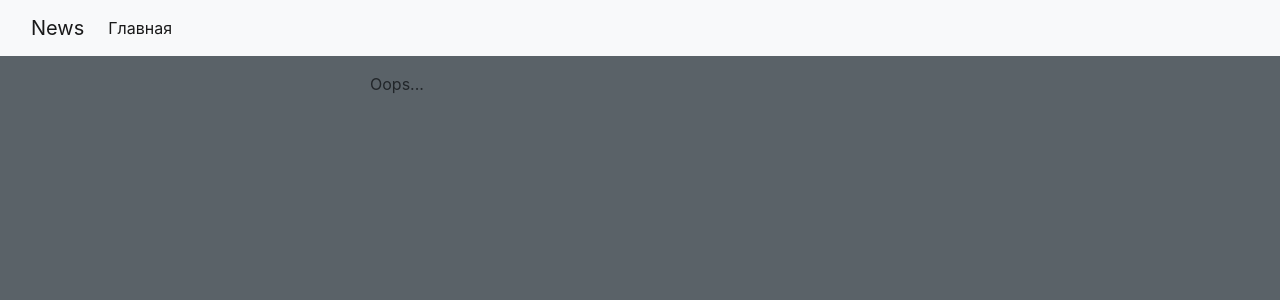
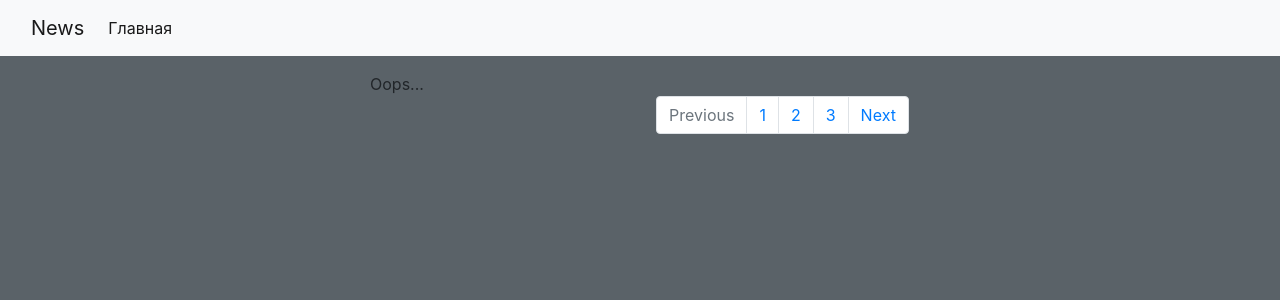
Before and after one commit to kylr42/djangoProject, a Django app: page / in a window 1280 px wide. Shown: the top 300 px of the page. Run offline with Django 3.2, Linux system fonts and the light colour scheme; data that the repository does not hold is empty; some libraries are stand-ins or nearby versions.

Commit message:
html reformating

```diff
--- a/news/templates/news/category.html
+++ b/news/templates/news/category.html
@@ -16,7 +16,7 @@
             </div>
             <div class="card-body">
                 <div class="media">
-                {%  if item.photo %}
+                    {% if item.photo %}
                         <img src="{{ item.photo.url }}" alt="{{ item.photo.name }}"
                              width="350px" class="mr-3">
                     {% else %}
--- a/news/templates/news/get_news.html
+++ b/news/templates/news/get_news.html
@@ -19,7 +19,7 @@
         </div>
         <div class="card-body">
             <div class="media">
-            {%  if news_item.photo %}
+                {% if news_item.photo %}
                     <img src="{{ news_item.photo.url }}" alt="{{ news_item.photo.name }}"
                          width="350px" class="mr-3">
                 {% else %}
@@ -28,7 +28,7 @@
                 {% endif %}
                 <div class="media-body">
                     <h5 class="card-title">{{ news_item.title }}</h5>
-                <p class="card-text">{{ news_item.content|safe|linebreaks}}</p>
+                    <p class="card-text">{{ news_item.content|safe|linebreaks }}</p>
                 </div>
             </div>
         </div>
--- a/news/templates/news/home_news_list.html
+++ b/news/templates/news/home_news_list.html
@@ -20,7 +20,7 @@
             </div>
             <div class="card-body">
                 <div class="media">
-                {%  if item.photo %}
+                    {% if item.photo %}
                         <img src="{{ item.photo.url }}" alt="{{ item.photo.name }}"
                              width="350px" class="mr-3">
                     {% else %}
--- a/news/templates/news/index.html
+++ b/news/templates/news/index.html
@@ -20,7 +20,7 @@
             </div>
             <div class="card-body">
                 <div class="media">
-                {%  if item.photo %}
+                    {% if item.photo %}
                         <img src="{{ item.photo.url }}" alt="{{ item.photo.name }}"
                              width="350px" class="mr-3">
                     {% else %}
--- a/news/templates/news/news_create.html
+++ b/news/templates/news/news_create.html
@@ -9,12 +9,9 @@
 {% endblock %}
 
 {% block content %}
-
     <h1>Добавление новости</h1>
-
     <form action="{% url 'add_news' %}" method="post">
         {#{{ form.as_p }}#}
-
         {{ form.non_field_errors }}
         {% for field in form %}
             <div class="form-group">
@@ -32,5 +29,4 @@
             Добавить новость
         </button>
     </form>
-
 {% endblock %}
--- a/news/templates/news/news_detail.html
+++ b/news/templates/news/news_detail.html
@@ -19,7 +19,7 @@
         </div>
         <div class="card-body">
             <div class="media">
-            {%  if news_item.photo %}
+                {% if news_item.photo %}
                     <img src="{{ news_item.photo.url }}" alt="{{ news_item.photo.name }}"
                          width="350px" class="mr-3">
                 {% else %}
@@ -28,7 +28,7 @@
                 {% endif %}
                 <div class="media-body">
                     <h5 class="card-title">{{ news_item.title }}</h5>
-                <p class="card-text">{{ news_item.content|safe|linebreaks}}</p>
+                    <p class="card-text">{{ news_item.content|safe|linebreaks }}</p>
                 </div>
             </div>
         </div>
--- a/templates/base.html
+++ b/templates/base.html
@@ -21,6 +21,19 @@
         </div>
         <div class="col-md-9">
             {% block content %} CONTENT {% endblock %}
+            <nav aria-label="Page navigation example">
+                <ul class="pagination justify-content-center">
+                    <li class="page-item disabled">
+                        <a class="page-link" href="#" tabindex="-1">Previous</a>
+                    </li>
+                    <li class="page-item"><a class="page-link" href="#">1</a></li>
+                    <li class="page-item"><a class="page-link" href="#">2</a></li>
+                    <li class="page-item"><a class="page-link" href="#">3</a></li>
+                    <li class="page-item">
+                        <a class="page-link" href="#">Next</a>
+                    </li>
+                </ul>
+            </nav>
         </div>
     </div>
 </div>
--- a/templates/inc/_nav.html
+++ b/templates/inc/_nav.html
@@ -1,7 +1,8 @@
 <nav class="navbar navbar-expand-lg navbar-light bg-light">
     <div class="container-fluid">
         <a class="navbar-brand" href="{% url 'home' %}">News</a>
-    <button class="navbar-toggler" type="button" data-bs-toggle="collapse" data-bs-target="#navbarSupportedContent" aria-controls="navbarSupportedContent" aria-expanded="false" aria-label="Toggle navigation">
+        <button class="navbar-toggler" type="button" data-bs-toggle="collapse" data-bs-target="#navbarSupportedContent"
+                aria-controls="navbarSupportedContent" aria-expanded="false" aria-label="Toggle navigation">
             <span class="navbar-toggler-icon"></span>
         </button>
         <div class="collapse navbar-collapse" id="navbarSupportedContent">
```
Also changed, not shown: templates/inc/_sidebar.html (+5 -5 lines), templates/admin/base_site.html (line endings or trailing spaces). Lines whose indentation alone changed are shown as unchanged.
